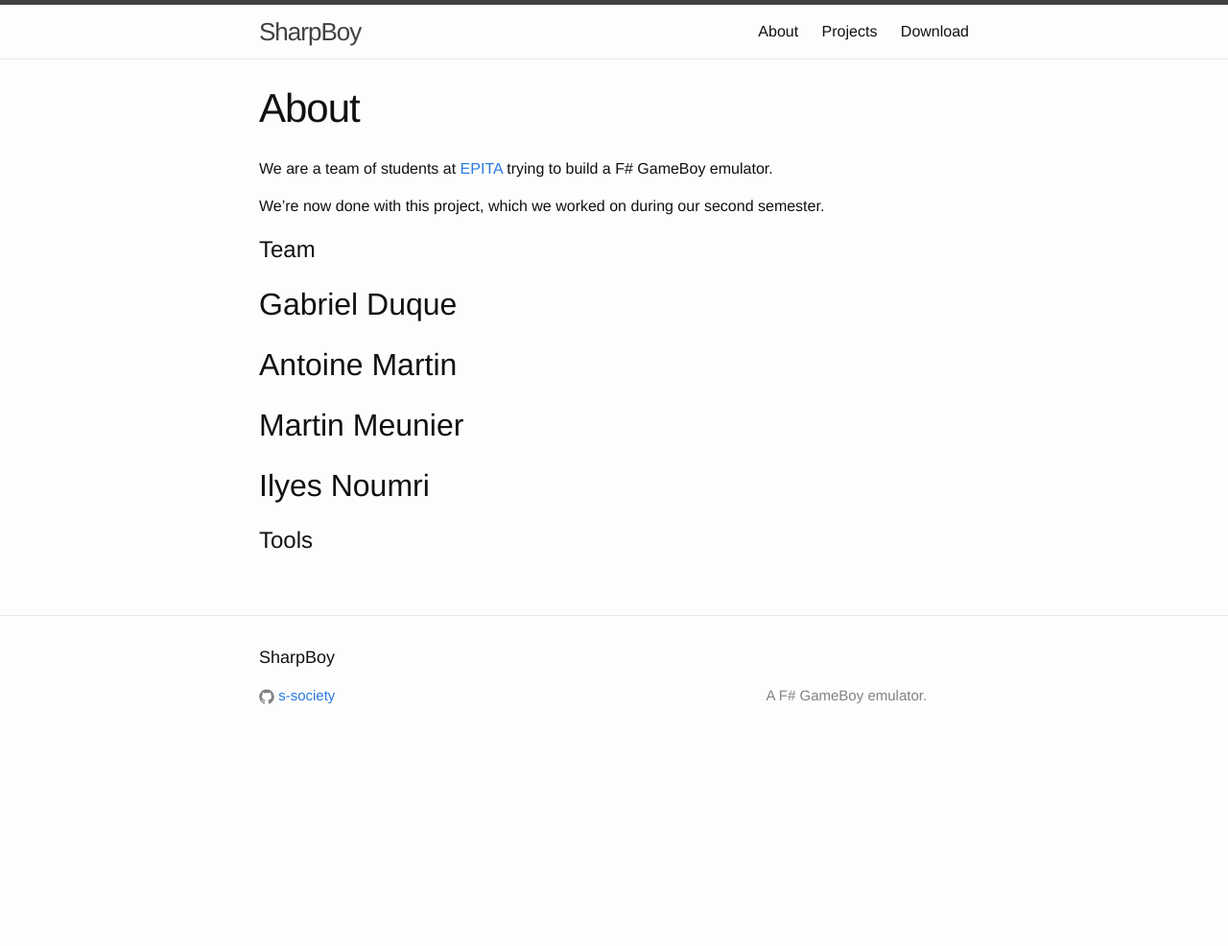
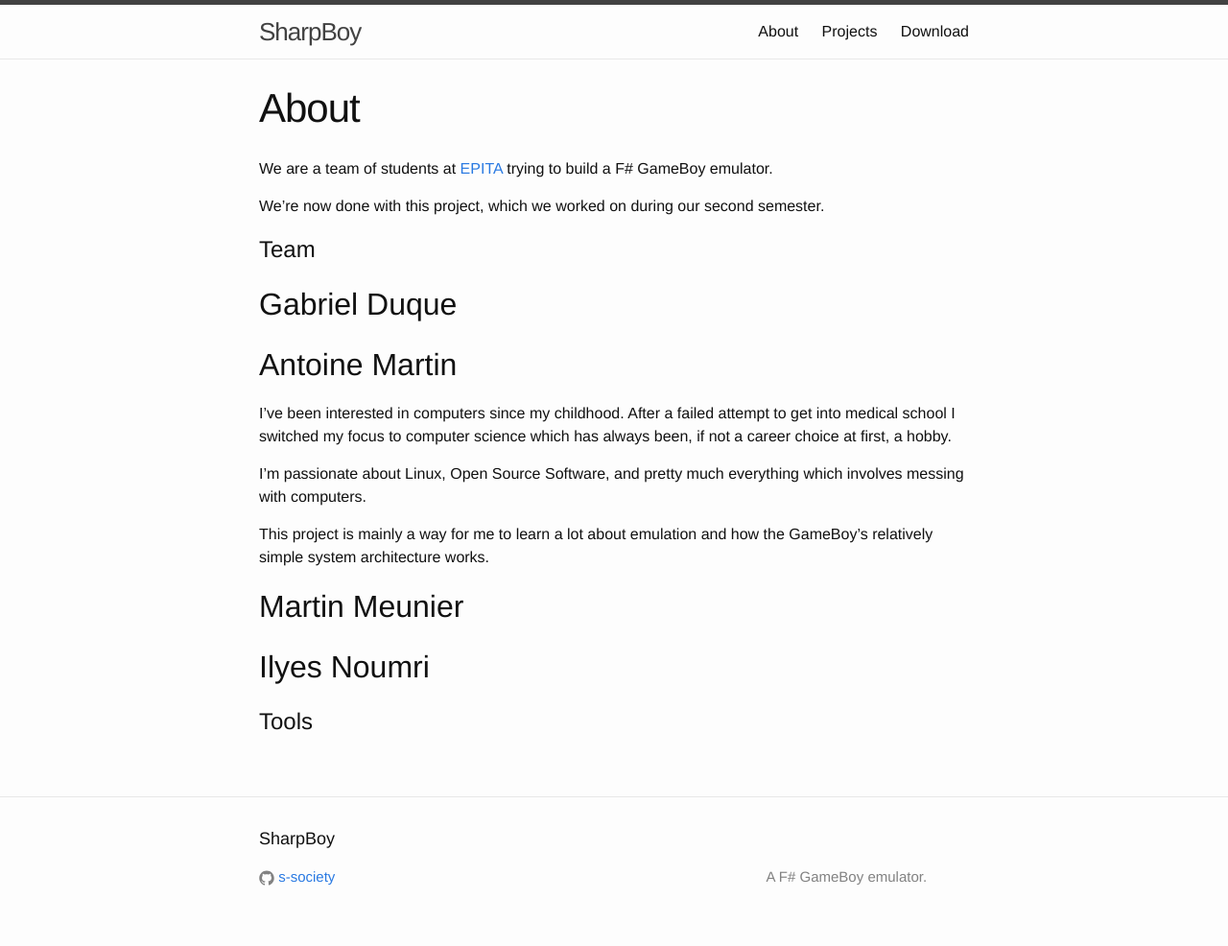
Before and after one commit to s-society/sharpboy, a Jekyll site: the page built from about.md, in a window 1280 px wide. Shown: the whole page at 96% size. Built offline with Jekyll 4.4.1, drawn with Linux system fonts in a browser that asks for light colours; comment, search, counter and statistics services are not loaded; before the commit the page ends 900 px from its top, so only the background shows below that.

Commit message:
Add personal description: Antoine

```diff
--- a/about.md
+++ b/about.md
@@ -15,6 +15,14 @@
 
 ## Antoine Martin
 
+I've been interested in computers since my childhood. After a failed attempt to
+get into medical school I switched my focus to computer science which has always
+been, if not a career choice at first, a hobby.
+
+I'm passionate about Linux, Open Source Software, and pretty much everything which involves messing with computers.
+
+This project is mainly a way for me to learn a lot about emulation and how the GameBoy's relatively simple system architecture works.
+
 ## Martin Meunier
 
 ## Ilyes Noumri
```
